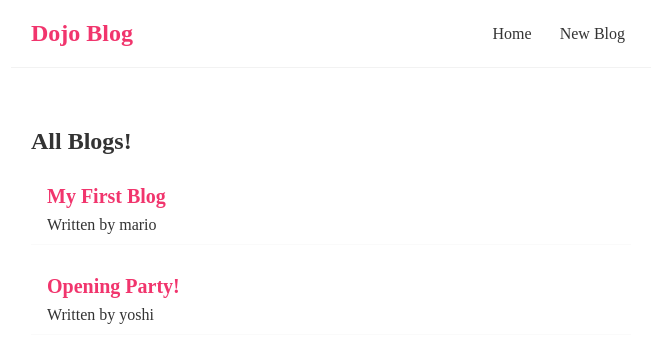
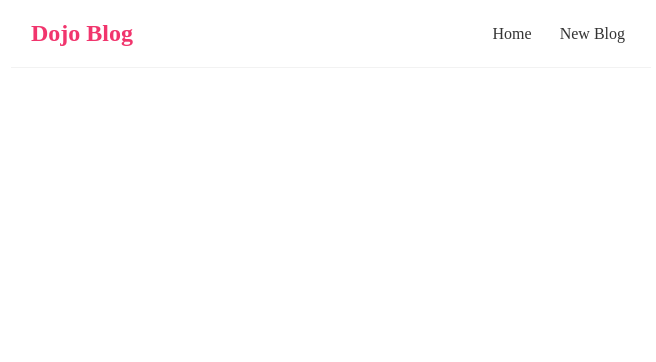
Before and after one commit to imAravinda/React-Blog, a React (Create React App) app: page /blogs/1 in a window 1280 px wide. Shown: the top 362 px of the page, without its empty margins (309-965 px from the left). Built offline with nearby package versions, Linux system fonts and the light colour scheme; data requests are answered from the project's data file; the HTML template or start-up script is replaced by a standard one.

Commit message:
import the create js file

```diff
--- a/src/App.js
+++ b/src/App.js
@@ -1,7 +1,8 @@
 import './App.css';
 import Navbar from './navbar';
-import Home from './Home'
+import Home from './Home';
 import {BrowserRouter as Router,Route,Switch} from 'react-router-dom';
+import create from './create';
 function App() {
   return (
     <Router>
@@ -9,7 +10,7 @@ function App() {
       <Navbar />
       <div className="content">
         <Switch>
-          <Route path="/">
+          <Route exact path="/">
             <Home />
           </Route>
           <Route path="/create">
```
